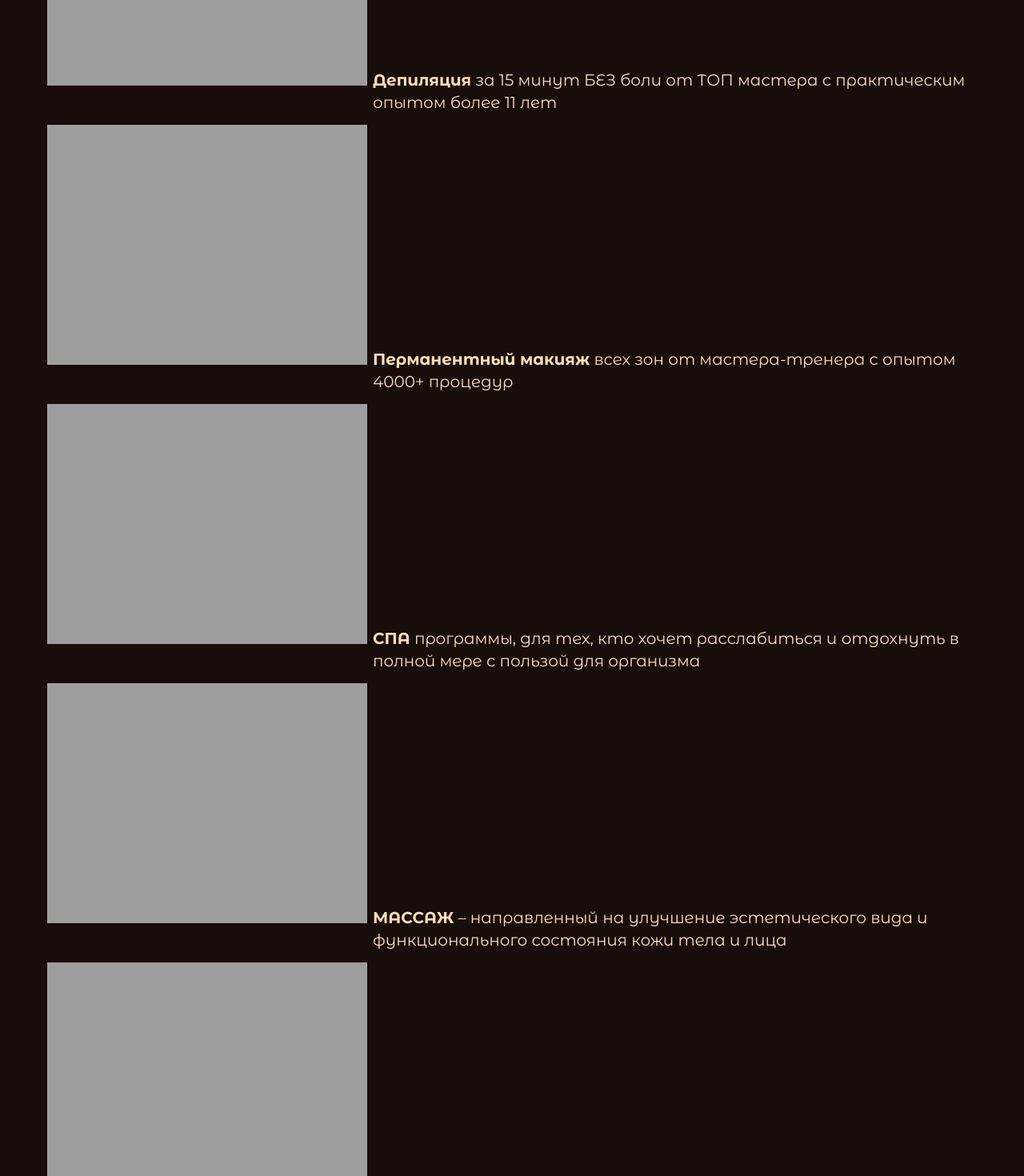
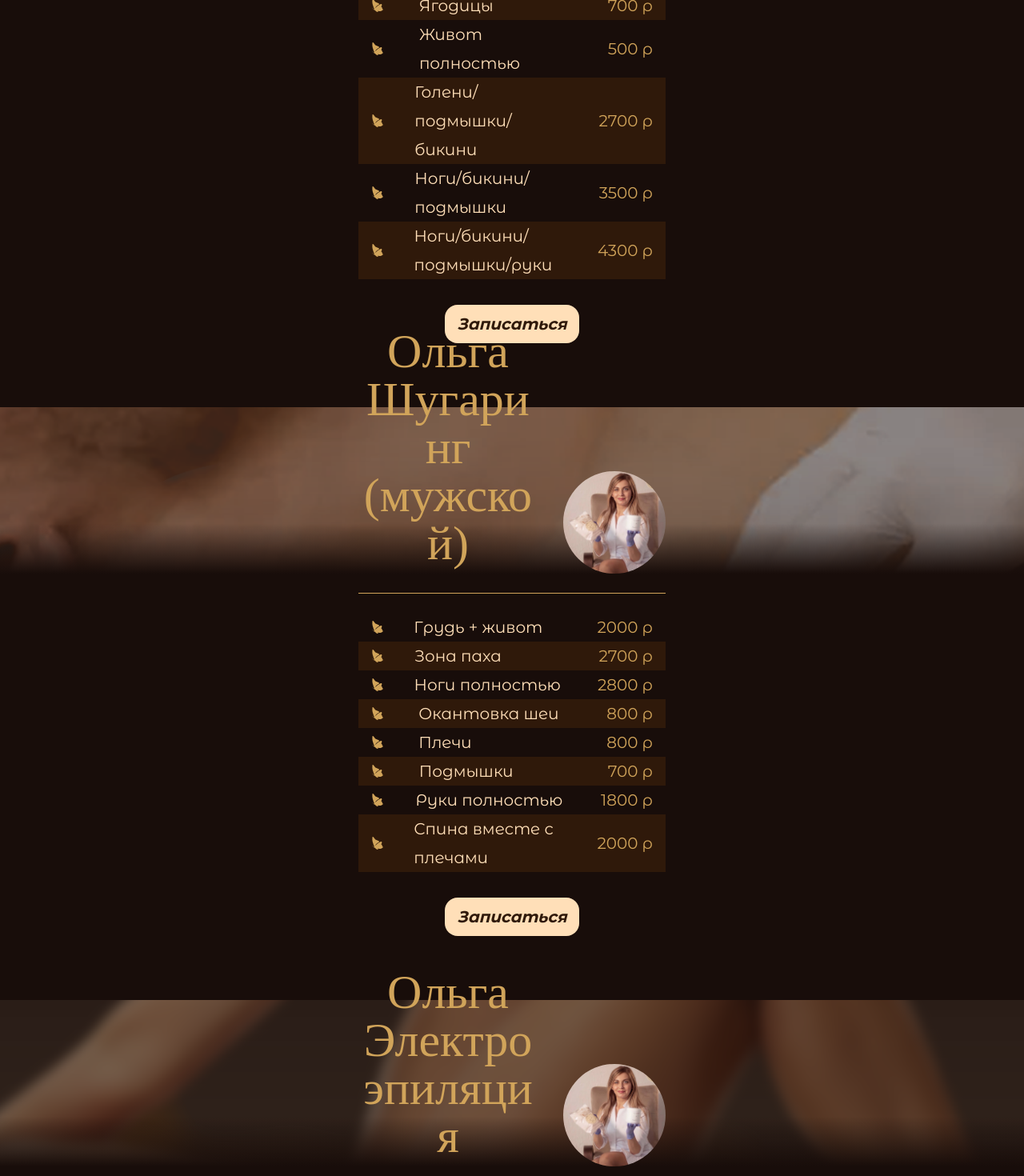
Before and after one commit to KoraReinolds/nikole, a Nuxt app: page / in a window 1280 px wide. Shown: the part 520-1990 px from the top of the page at 80% size. Built offline with nearby package versions, Linux system fonts and the light colour scheme; what vue-yandex-maps would draw is missing.

Commit message:
load imges dynamically for service components

```diff
--- a/components/Services.vue
+++ b/components/Services.vue
@@ -7,13 +7,15 @@ const props = defineProps({
 <template>
   <div class="flex flex-col items-center bg-black text-xl text-secondary pb-20">
     <div class="h-52 relative w-full flex justify-center">
-      <slot name="bg" />
+      <FadedImg>
+        <img class="object-cover w-full h-full absolute inset-0" :src="master.img">
+      </FadedImg>
       <div class="flex flex-row items-end justify-center">
         <div class="w-full sm:w-64 flex mb-2 flex-col font-m text-secondary relative text-center">
           <h1 class="break-words leading-12 text-6xl mr-8" v-html="master.name + '<br/>' + master.specialization"></h1>
         </div>
         <div class="hidden sm:block">
-          <slot name="master" />
+          <img class="object-cover w-32 h-32 rounded-full relative" :src="master.imgMaster">
         </div>
       </div>
     </div>
--- a/pages/index.vue
+++ b/pages/index.vue
@@ -1,8 +1,12 @@
 <script setup>
+const servicesImgs = import.meta.globEager('@/assets/img/services/*.png');
+const mastersImgs = import.meta.globEager('@/assets/img/masters/*.jpg');
 const masters = [
   {
     name: "Ольга",
     specialization: "Депиляция",
+    imgMaster: mastersImgs['/assets/img/masters/Olga.jpg'].default,
+    img: servicesImgs['/assets/img/services/депиляция.png'].default,
     list: [
       { name: 'Голени/бедра', price: 1400 },
       { name: 'Глубокое бикини', price: 1600 },
@@ -21,6 +25,8 @@ const masters = [
   {
     name: "Ольга",
     specialization: "Шугаринг (мужской)",
+    imgMaster: mastersImgs['/assets/img/masters/Olga.jpg'].default,
+    img: servicesImgs['/assets/img/services/шугаринг.png'].default,
     list: [
       { name: 'Грудь + живот', price: 2000 },
       { name: 'Зона паха', price: 2700 },
@@ -34,7 +40,9 @@ const masters = [
   },
   {
     name: "Ольга",
-    specialization: "Электро\nэпиляция",
+    specialization: "Электроэпиляция",
+    imgMaster: mastersImgs['/assets/img/masters/Olga.jpg'].default,
+    img: servicesImgs['/assets/img/services/электроэпиляция.png'].default,
     description: `Избавиться от волос навсегда это реально!<br/><br/>
 
       Что вы получите пройдя курс электроэпиляции?<br/><br/>
@@ -58,22 +66,8 @@ const masters = [
   {
     name: "Ксения",
     specialization: "Перманентный макияж",
-    list: [
-      { name: 'ПМ бровей - Волосковая техника', price: 9000 },
-      { name: 'ПМ бровей - Теневая техника', price: 9000 },
-      { name: 'ПМ бровей - Коррекция', price: 5500 },
-      { name: 'ПМ губ - Акварельный прокрас', price: 9000 },
-      { name: 'ПМ губ - Помадный прокрас', price: 9000 },
-      { name: 'ПМ губ - Коррекция', price: 5500 },
-      { name: 'ПМ век - Межресничная стрелка', price: 7000 },
-      { name: 'ПМ век - Классическая стрелка', price: 9000 },
-      { name: 'ПМ век - Стрелка с растушевкой (теневая)', price: 9000 },
-      { name: 'ПМ век - Коррекция', price: 5500 },
-    ]
-  },
-  {
-    name: "Ксения",
-    specialization: "Перманентный макияж",
+    imgMaster: mastersImgs['/assets/img/masters/Ksenia.jpg'].default,
+    img: servicesImgs['/assets/img/services/пм.png'].default,
     list: [
       { name: 'ПМ бровей - Волосковая техника', price: 9000 },
       { name: 'ПМ бровей - Теневая техника', price: 9000 },
@@ -90,6 +84,8 @@ const masters = [
   {
     name: "Карина",
     specialization: "Хиропластический массаж",
+    imgMaster: mastersImgs['/assets/img/masters/Karina.jpg'].default,
+    img: servicesImgs['/assets/img/services/хиропластика.png'].default,
     description: `Имеет ярко выраженное подтягивающее воздействие на кожу лица. Проминаем мышцы и не даём им скукожиться в морщинки.Данный вид массажа делается только по тальку,для более глубокой проработки мышц.<br><br>
 
       Для стойкого эффекта рекомендуется проходить курс из 5-10 сеансов.<br><br>
@@ -105,6 +101,8 @@ const masters = [
   {
     name: "Карина",
     specialization: "Антицелюлитный массаж",
+    imgMaster: mastersImgs['/assets/img/masters/Karina.jpg'].default,
+    img: servicesImgs['/assets/img/services/целюлит.png'].default,
     description: `
       Антицеллюлитный массаж глубоко прорабатывает прорабатывает подкожно-жировую клетчатку,разбивая ее, тем самым увеличивая приток и отток лимфы к межклеточной жидкости, и выводя из клеток токсины и шлаки<br><br>
 
@@ -128,6 +126,8 @@ const masters = [
   {
     name: "Карина",
     specialization: "Силовой релакс",
+    imgMaster: mastersImgs['/assets/img/masters/Karina.jpg'].default,
+    img: servicesImgs['/assets/img/services/сила.png'].default,
     description: `
       Особенности силового релакс-массажа<br><br>
 
@@ -147,6 +147,8 @@ const masters = [
   {
     name: "Карина",
     specialization: "Лимфодренажный массаж",
+    imgMaster: mastersImgs['/assets/img/masters/Karina.jpg'].default,
+    img: servicesImgs['/assets/img/services/лимфа.png'].default,
     description: `
       Какой эффект дает данный вид массажа?<br><br>
       - снижает отёчность<br>
@@ -172,6 +174,8 @@ const masters = [
   {
     name: "Карина",
     specialization: "Японский массаж (кобидо)",
+    imgMaster: mastersImgs['/assets/img/masters/Karina.jpg'].default,
+    img: servicesImgs['/assets/img/services/кобидо.png'].default,
     description: `
       Лёгкие поглаживания чередуются с быстрыми постукиваниями.<br>
       Прорабатывается: лицо, шея и зона декольте.<br><br>
@@ -190,109 +194,9 @@ const masters = [
 
 <template>
   <!-- <HeroSection /> -->
-  <AboutUs />
-  <Reviews />
-  <!-- <Services class="relative" :master="masters[0]">
-    <template #bg>
-      <FadedImg>
-        <img class="object-cover w-full h-full absolute inset-0" src="@/assets/img/services/депиляция.png">
-      </FadedImg>
-    </template>
-    <template #master>
-      <img class="object-cover w-32 h-32 rounded-full relative" src="@/assets/img/masters/Olga.jpg">
-    </template>
-  </Services>
-
-  <Services class="relative" :master="masters[1]">
-    <template #bg>
-      <FadedImg>
-        <img class="object-cover w-full h-full absolute inset-0" name="master" src="@/assets/img/services/шугаринг.png">
-      </FadedImg>
-    </template>
-    <template #master>
-      <img class="object-cover w-32 h-32 rounded-full relative" name="bg" src="@/assets/img/masters/Olga.jpg">
-    </template>
-  </Services>
-
-  <Services class="relative" :master="masters[2]">
-    <template #bg>
-      <FadedImg>
-        <img class="object-cover w-full h-full absolute inset-0" name="master"
-          src="@/assets/img/services/электроэпиляция.png">
-      </FadedImg>
-    </template>
-    <template #master>
-      <img class="object-cover w-32 h-32 rounded-full relative" name="bg" src="@/assets/img/masters/Olga.jpg">
-    </template>
-  </Services>
-
-  <Services class="relative" :master="masters[3]">
-    <template #bg>
-      <FadedImg>
-        <img class="object-cover w-full h-full absolute inset-0" name="master" src="@/assets/img/services/пм.png">
-      </FadedImg>
-    </template>
-    <template #master>
-      <img class="object-cover w-32 h-32 rounded-full relative" name="bg" src="@/assets/img/masters/Ksenia.jpg">
-    </template>
-  </Services>
-
-  <Services class="relative" :master="masters[5]">
-    <template #bg>
-      <FadedImg>
-        <img class="object-cover w-full h-full absolute inset-0" name="master"
-          src="@/assets/img/services/хиропластика.png">
-      </FadedImg>
-    </template>
-    <template #master>
-      <img class="object-cover w-32 h-32 rounded-full relative" name="bg" src="@/assets/img/masters/Karina.jpg">
-    </template>
-  </Services>
-
-  <Services class="relative" :master="masters[6]">
-    <template #bg>
-      <FadedImg>
-        <img class="object-cover w-full h-full absolute inset-0" name="master" src="@/assets/img/services/целюлит.png">
-      </FadedImg>
-    </template>
-    <template #master>
-      <img class="object-cover w-32 h-32 rounded-full relative" name="bg" src="@/assets/img/masters/Karina.jpg">
-    </template>
-  </Services>
-
-  <Services class="relative" :master="masters[7]">
-    <template #bg>
-      <FadedImg>
-        <img class="object-cover w-full h-full absolute inset-0" name="master" src="@/assets/img/services/сила.png">
-      </FadedImg>
-    </template>
-    <template #master>
-      <img class="object-cover w-32 h-32 rounded-full relative" name="bg" src="@/assets/img/masters/Karina.jpg">
-    </template>
-  </Services>
-
-  <Services class="relative" :master="masters[8]">
-    <template #bg>
-      <FadedImg>
-        <img class="object-cover w-full h-full absolute inset-0" name="master" src="@/assets/img/services/лимфа.png">
-      </FadedImg>
-    </template>
-    <template #master>
-      <img class="object-cover w-32 h-32 rounded-full relative" name="bg" src="@/assets/img/masters/Karina.jpg">
-    </template>
-  </Services>
-
-  <Services class="relative" :master="masters[9]">
-    <template #bg>
-      <FadedImg>
-        <img class="object-cover w-full h-full absolute inset-0" name="master" src="@/assets/img/services/кобидо.png">
-      </FadedImg>
-    </template>
-    <template #master>
-      <img class="object-cover w-32 h-32 rounded-full relative" name="bg" src="@/assets/img/masters/Karina.jpg">
-    </template>
-  </Services> -->
-
+  <!-- <AboutUs />x -->
+  <!-- <Reviews /> -->
+  <Services class="relative" v-for="master in masters" :master="master" />
   <!-- <School /> -->
   <!-- <Contacts /> -->
   <!-- <ClientOnly>
```
